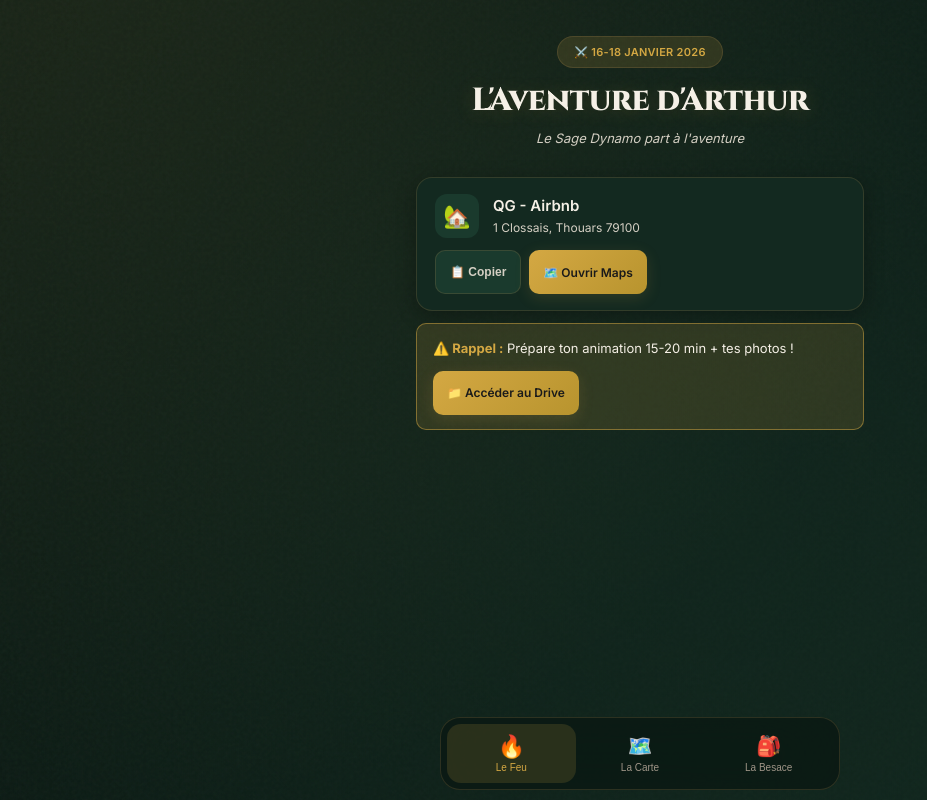
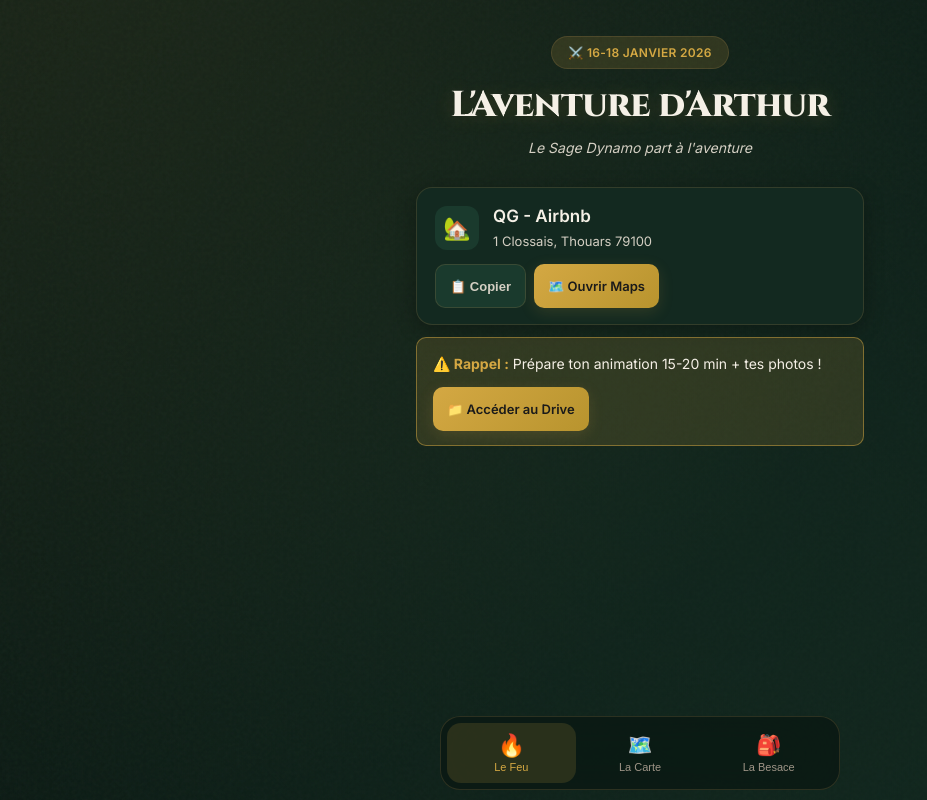
Before and after one commit to lesaffrejb-beep/EVG, a plain HTML site: page index.html in a window 1280 px wide. Shown: the whole page, without its empty margins (0-927 px from the left). Drawn offline with nearby package versions, Linux system fonts and the light colour scheme.

Commit message:
fix(ui): enhance typography sizes and hide collapsed menu previews

```diff
--- a/index.html
+++ b/index.html
@@ -37,15 +37,15 @@
             --text-secondary: #d4cfc3;
             --text-muted: #a09688;
 
-            /* Typography - Font Sizes */
-            --text-h1: 32px;
-            --text-h2: 22px;
-            --text-h3: 17px;
-            --text-h4: 15px;
-            --text-base: 13px;
-            --text-sm: 12px;
-            --text-xs: 11px;
-            --text-xxs: 10px;
+            /* Typography - Font Sizes (Enhanced) */
+            --text-h1: 36px;
+            --text-h2: 26px;
+            --text-h3: 20px;
+            --text-h4: 17px;
+            --text-base: 14px;
+            --text-sm: 13px;
+            --text-xs: 12px;
+            --text-xxs: 11px;
 
             /* Typography - Font Weights */
             --weight-normal: 400;
@@ -55,10 +55,10 @@
             --weight-extrabold: 800;
 
             /* Typography - Line Heights */
-            --leading-tight: 1.2;
-            --leading-snug: 1.4;
-            --leading-normal: 1.6;
-            --leading-relaxed: 1.7;
+            --leading-tight: 1.25;
+            --leading-snug: 1.45;
+            --leading-normal: 1.65;
+            --leading-relaxed: 1.8;
 
             /* Typography - Letter Spacing */
             --tracking-tight: -0.02em;
@@ -131,14 +131,39 @@
         }
 
         /* Typography - Cinzel for Headers */
+        /* Typography - Cinzel for Headers */
         h1,
         h2,
         h3,
         .header-title,
-        .section-title {
+        .section-title,
+        .satchel-title,
+        .quest-title {
             font-family: 'Cinzel', serif;
-            font-weight: 600;
+            font-weight: 700;
             letter-spacing: 0.5px;
+            text-shadow: 0 2px 4px rgba(0, 0, 0, 0.5);
+            /* LOTR depth */
+        }
+
+        /* Satchel Header */
+        .satchel-title {
+            font-size: 20px;
+            /* Bigger menu titles */
+            color: var(--gold);
+        }
+
+        /* Hide badges (previews) when collapsed */
+        .satchel-badge {
+            opacity: 0;
+            transform: translateX(10px);
+            transition: all 0.3s ease;
+            pointer-events: none;
+        }
+
+        .satchel-section.expanded .satchel-badge {
+            opacity: 1;
+            transform: translateX(0);
         }
 
         /* App Container */
```
